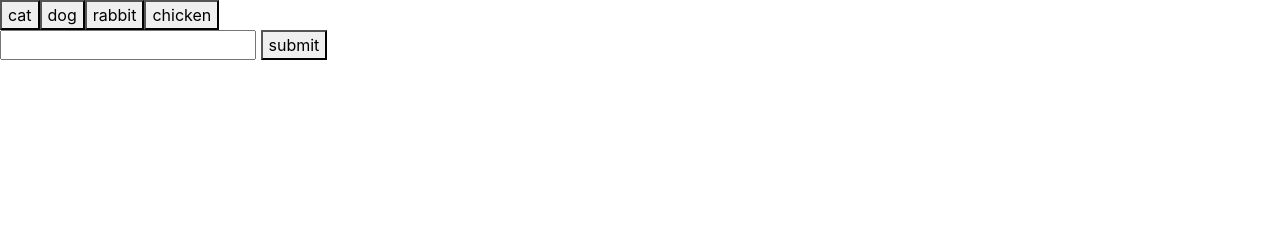
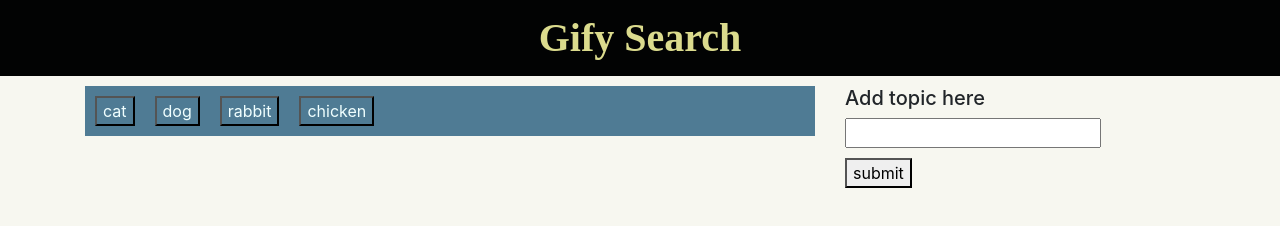
Before and after one commit to nzhengs/gify-search, a plain HTML site: page index.html in a window 1280 px wide. Drawn offline with nearby package versions, Linux system fonts and the light colour scheme.

Commit message:
Design the page-basic layout

```diff
--- a/assets/css/style.css
+++ b/assets/css/style.css
@@ -0,0 +1,30 @@
+body {
+  background-color: rgb(247, 247, 240);
+}
+.topics-container {
+  background-color: rgb(79, 123, 148);
+}
+.container {
+  margin-top: 10px;
+}
+nav {
+  color: rgb(219, 219, 141);
+}
+nav > p {
+  margin: auto;
+  font-family: "Roboto Slab", serif;
+  font-size: 40px;
+  font-weight: bolder;
+}
+.topic {
+  margin: 10px;
+  background-color: rgb(79, 123, 148);
+  color: azure;
+  cursor: pointer;
+}
+.new-topic {
+
+}
+#submit {
+  margin: 10px 0 10px 0;
+}
--- a/index.html
+++ b/index.html
@@ -2,7 +2,7 @@
 <html lang="en-us">
   <head>
     <meta charset="UTF-8" />
-    <title></title>
+    <title>Gify Search</title>
 
     <!-- Link to the jQuery Library -->
     <script src="https://cdnjs.cloudflare.com/ajax/libs/jquery/3.2.1/jquery.min.js"></script>
@@ -21,13 +21,35 @@
   </head>
 
   <body>
-    <!-- div to display botton -->
+    <header>
+      <nav class="navbar navbar-light" style="background-color: #020303">
+        <p>
+          Gify Search
+        </p>
+      </nav>
+    </header>
+    <div class="container">
+      <div class="row">
+        <div class="col-8 ">
+          <div class="topics topics-container"></div>
+        </div>
+        <div class="col-4 new-topic">
+          <div class="row">
+            <div class="col-12">
+              <h5> Add topic here</h5>
+              <input type="text" name="" id="add-topic" />
+            </div>
+          </div>
+          <div class="row">
+            <div class="col-12"><button id="submit">submit</button></div>
+          </div>
+        </div>
+      </div>
+      <div class="row">
+      <div id="gifs"></div>
+    </div>
+  </div>
 
-    <div class="topics"></div>
-
-      <input type="text" name="" id="add-topic" />
-      <button id="submit">submit</button>
-      <div id="gifs"></div>
 
     <!-- Link to your JavaScript -->
     <script type="text/javascript" src="assets/javascript/app.js"></script>
```
